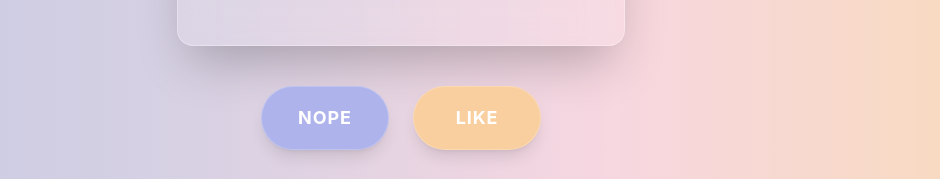
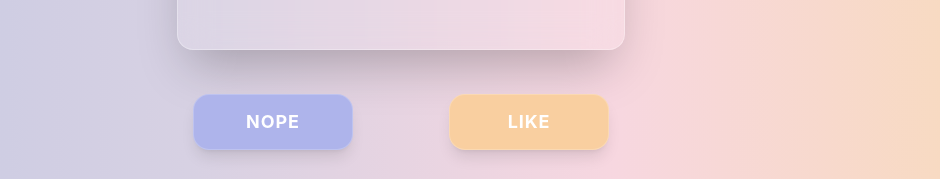
Before and after one commit to yotadata/adult_matching, a Next.js app in the folder frontend/: page / in a window 1280 px wide. Shown: the part 618-797 px from the top of the page, without its empty margins (239-1179 px from the left). Built offline with nearby package versions, Linux system fonts and the light colour scheme.

Commit message:
feat(ui): ボタンのレイアウトをカードと揃え、形状を角丸四角形に変更

```diff
--- a/frontend/src/app/page.tsx
+++ b/frontend/src/app/page.tsx
@@ -78,7 +78,7 @@ export default function Home() {
           )}
         </AnimatePresence>
       </main>
-      <footer className="p-4">
+      <footer className="w-full max-w-md p-4 mx-auto">
         {activeCard && <ActionButtons
           onSkip={() => triggerSwipe('left')}
           onLike={() => triggerSwipe('right')}
--- a/frontend/src/components/ActionButtons.tsx
+++ b/frontend/src/components/ActionButtons.tsx
@@ -6,11 +6,11 @@ interface ActionButtonsProps {
 }
 
 const ActionButtons = ({ onSkip, onLike, nopeColor, likeColor }: ActionButtonsProps) => (
-  <div className="flex items-center justify-center space-x-6">
+  <div className="flex items-center justify-between w-full">
     {/* NOPE Button */}
     <button
       onClick={onSkip}
-      className="flex items-center justify-center w-32 h-16 font-bold tracking-wider text-lg text-white rounded-full backdrop-blur-md border border-white/20 shadow-lg transition-all duration-200 ease-in-out hover:border-purple-400/80 hover:scale-105 active:scale-95"
+      className="flex items-center justify-center w-40 h-14 font-bold tracking-wider text-lg text-white rounded-2xl backdrop-blur-md border border-white/20 shadow-lg transition-all duration-200 ease-in-out hover:border-purple-400/80 hover:scale-105 active:scale-95"
       style={{ backgroundColor: nopeColor }}
     >
       NOPE
@@ -18,7 +18,7 @@ const ActionButtons = ({ onSkip, onLike, nopeColor, likeColor }: ActionButtonsPr
     {/* LIKE Button */}
     <button
       onClick={onLike}
-      className="flex items-center justify-center w-32 h-16 font-bold tracking-wider text-lg text-white rounded-full backdrop-blur-md border border-white/20 shadow-lg transition-all duration-200 ease-in-out hover:border-orange-400/80 hover:scale-105 active:scale-95"
+      className="flex items-center justify-center w-40 h-14 font-bold tracking-wider text-lg text-white rounded-2xl backdrop-blur-md border border-white/20 shadow-lg transition-all duration-200 ease-in-out hover:border-orange-400/80 hover:scale-105 active:scale-95"
       style={{ backgroundColor: likeColor }}
     >
       LIKE
```
